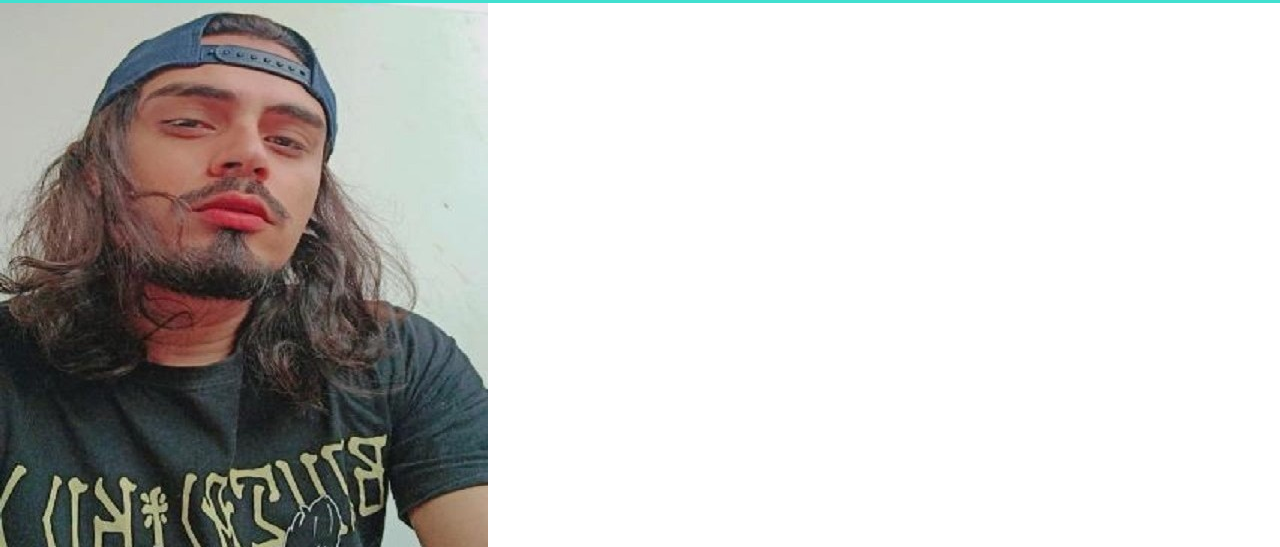
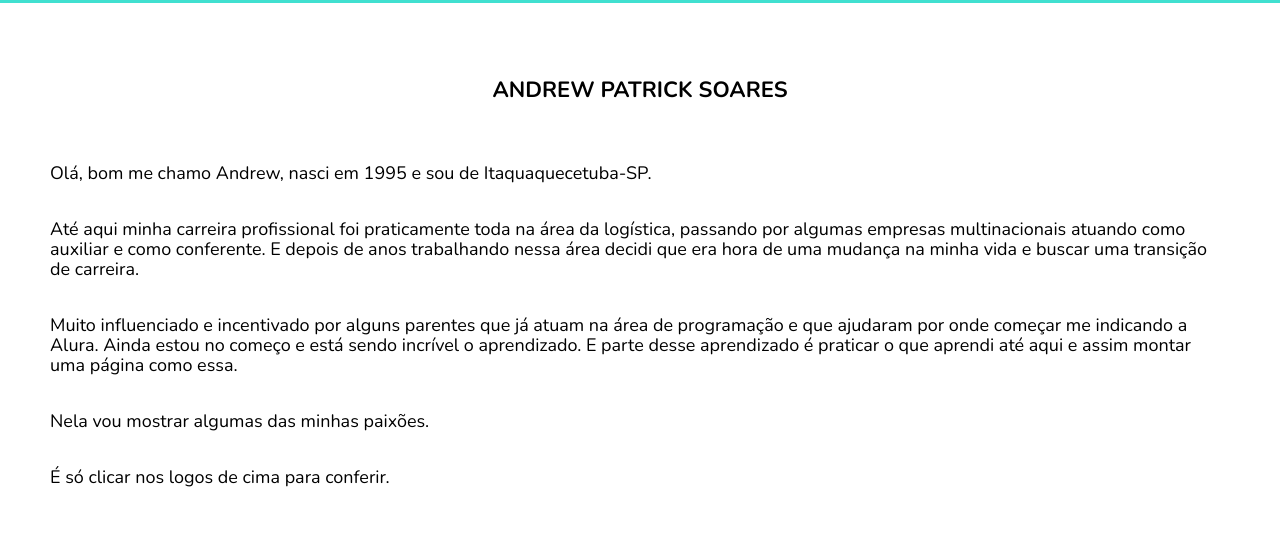
Before and after one commit to AndrewPatrickSoares/Minha-pagina, a plain HTML site: page index.html in a window 1280 px wide. Shown: the part 82-629 px from the top of the page. Drawn offline with nearby package versions, Linux system fonts and the light colour scheme.

Commit message:
criando e estilizando a pagina inicial + ajustes

```diff
--- /dev/null
+++ b/estilos/home-corpo.css
@@ -0,0 +1,20 @@
+.container {
+    margin: 2em;
+}
+.container__perfil {
+    display: none;
+}
+
+.container__titulo {
+    font-size: 22px;
+    font-weight: 700;
+    padding: 2em 0;
+    text-align: center;
+    text-transform: uppercase;
+}
+
+.container__texto {
+    line-height: 20px;
+    padding: 1em;
+    font-size: 18px;
+}
--- a/estilos/style.css
+++ b/estilos/style.css
@@ -1,4 +1,5 @@
 @import url("../estilos/header.css");
+@import url("../estilos/home-corpo.css");
 
 
 :root {
--- a/index.html
+++ b/index.html
@@ -10,8 +10,9 @@
 
     <link rel="stylesheet" href="estilos/reset.css">
     <link rel="preconnect" href="https://fonts.googleapis.com">
+    <link rel="preconnect" href="https://fonts.googleapis.com">
     <link rel="preconnect" href="https://fonts.gstatic.com" crossorigin>
-    <link href="https://fonts.googleapis.com/css2?family=Nunito:wght@200&display=swap" rel="stylesheet">
+    <link href="https://fonts.googleapis.com/css2?family=Inter:wght@400;700&family=Nunito:wght@400;700&display=swap" rel="stylesheet">
     <link rel="stylesheet" href="estilos/style.css">
 </head>
 
@@ -42,19 +43,19 @@
 
     <main>
         <section class="container">
-            <img src="imagens/foto.jpg" alt="Uma foto minha" class="container-perfil">
-            <h2 class="container-titulo">Andrew Patrick Soares</h2>
-            <p class="container-texto">Olá, bom me chamo Andrew, nasci em 1995 e sou de Itaquaquecetuba-SP.</p>
-            <p class="container-texto">Até aqui minha carreira profissional foi praticamente toda na área da logística,
+            <img src="imagens/foto.jpg" alt="Uma foto minha" class="container__perfil">
+            <h2 class="container__titulo">Andrew Patrick Soares</h2>
+            <p class="container__texto">Olá, bom me chamo Andrew, nasci em 1995 e sou de Itaquaquecetuba-SP.</p>
+            <p class="container__texto">Até aqui minha carreira profissional foi praticamente toda na área da logística,
                 passando por algumas empresas multinacionais atuando como auxiliar e como conferente. E depois de anos
                 trabalhando nessa área decidi que era hora de uma mudança na minha vida e buscar uma transição de
                 carreira.</p>
-            <p class="container-texto">Muito influenciado e incentivado por alguns parentes que já atuam na área de
+            <p class="container__texto">Muito influenciado e incentivado por alguns parentes que já atuam na área de
                 programação e que ajudaram por onde começar me indicando a Alura. Ainda estou no começo e está sendo
                 incrível o aprendizado. E parte desse aprendizado é praticar o que aprendi até aqui e assim montar uma
                 página como essa.</p>
-            <p class="container-texto">Nela vou mostrar algumas das minhas paixões.</p>
-            <p class="container-texto">É só clicar nos logos tanto os de cima quanto os de baixo para conferir.</p>
+            <p class="container__texto">Nela vou mostrar algumas das minhas paixões.</p>
+            <p class="container__texto">É só clicar nos logos de cima para conferir.</p>
         </section>
     </main>
 
```
